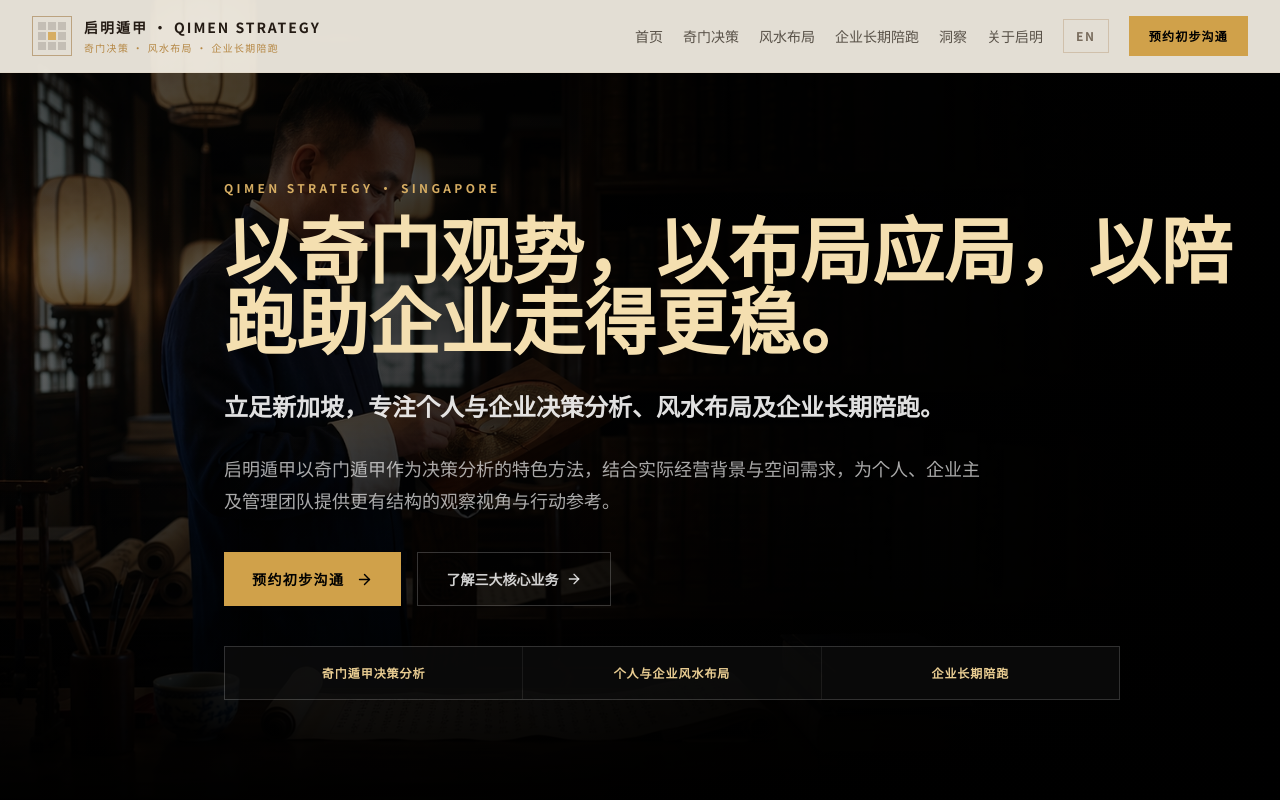
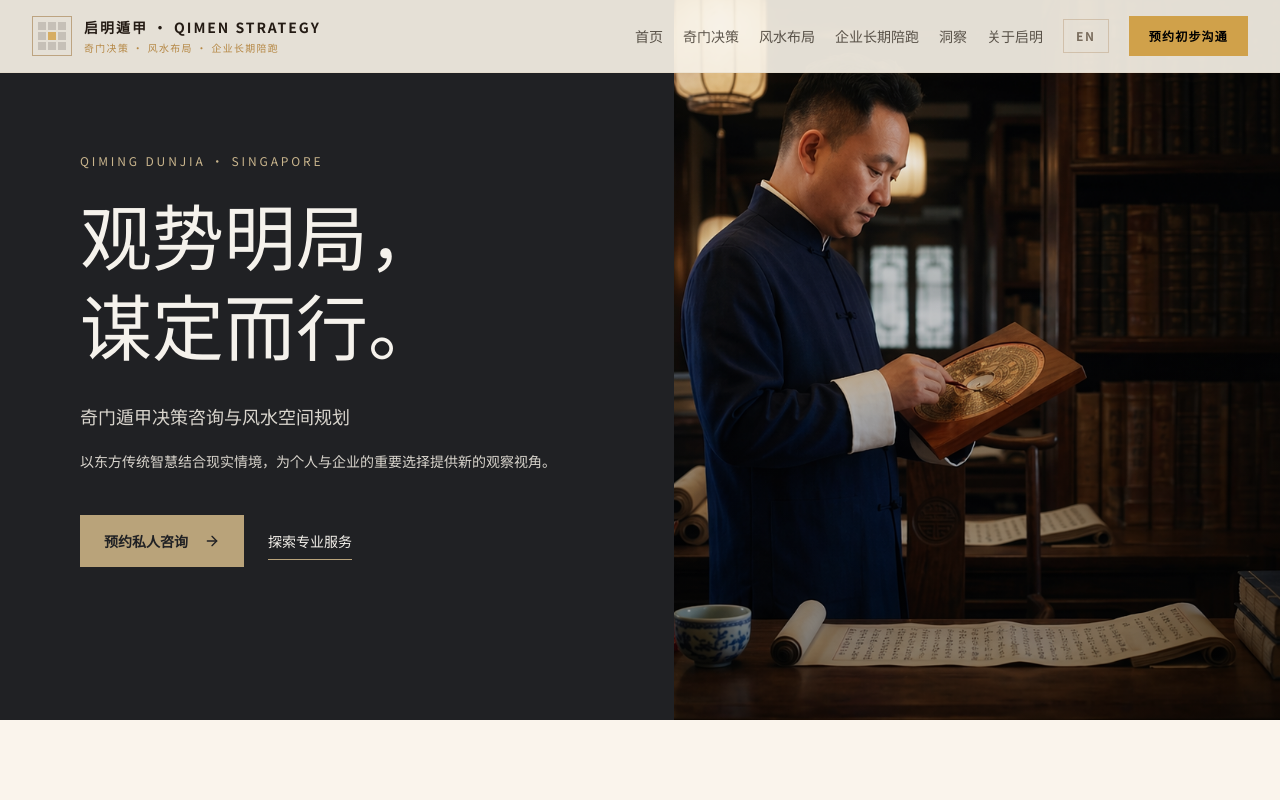
Before and after one commit to BODHIWONG/qmfeng-website, a Next.js app: page / in a window 1280 px wide. Shown: the top 800 px of the page. Built offline with nearby package versions, Linux system fonts and the light colour scheme.

Commit message:
Rebuild hero as editorial split composition

```diff
--- a/components/hero-simple.tsx
+++ b/components/hero-simple.tsx
@@ -1,50 +1,31 @@
 "use client";
-
-import { motion } from "framer-motion";
+import Link from "next/link";
 import { ArrowRight } from "lucide-react";
-import Link from "next/link";
 import { useLanguage } from "@/contexts/language-context";
 import { useLocalizedHref } from "@/hooks/use-localized-href";
-
-const BG_IMAGE = "/master-home-hero.png";
 
 export default function HeroSimple() {
   const { t } = useLanguage();
   const localizeHref = useLocalizedHref();
-
   return (
-    <section className="relative min-h-screen overflow-hidden bg-black text-white">
-      <div className="absolute inset-0">
-        <img src={BG_IMAGE} alt={t("黄启明｜启明遁甲创始人", "Qiming Huang, Founder of Qimen Strategy")} className="h-full w-full object-cover object-center opacity-72" loading="eager" fetchPriority="high" />
-        <div className="absolute inset-0 bg-gradient-to-r from-black/38 via-black/78 to-black/98" />
-        <div className="absolute inset-0 bg-gradient-to-b from-black/15 via-transparent to-black/95" />
-      </div>
-
-      <div className="relative container flex min-h-screen items-center pb-20 pt-32 md:pt-40">
-        <div className="ml-auto w-full max-w-5xl">
-          <motion.p initial={{ opacity: 0, y: 14 }} animate={{ opacity: 1, y: 0 }} className="text-xs font-bold uppercase tracking-[0.28em] text-[#d6ad63]">
-            QIMEN STRATEGY · SINGAPORE
-          </motion.p>
-          <motion.h1 initial={{ opacity: 0, y: 22 }} animate={{ opacity: 1, y: 0 }} transition={{ delay: 0.06 }} className="mt-6 max-w-5xl text-5xl font-semibold leading-[0.98] text-[#f4dfb0] sm:text-6xl lg:text-7xl" style={{ fontFamily: "var(--font-cormorant), var(--font-noto-serif), serif" }}>
-            {t("以奇门观势，以布局应局，以陪跑助企业走得更稳。", "Read the Situation. Align the Space. Build with Ongoing Advisory.")}
-          </motion.h1>
-          <motion.h2 initial={{ opacity: 0, y: 18 }} animate={{ opacity: 1, y: 0 }} transition={{ delay: 0.12 }} className="mt-7 max-w-4xl text-xl font-semibold leading-relaxed text-white/88 md:text-2xl">
-            {t("立足新加坡，专注个人与企业决策分析、风水布局及企业长期陪跑。", "Singapore-based advisory for personal and business decisions, Feng Shui planning, and long-term business support.")}
-          </motion.h2>
-          <motion.p initial={{ opacity: 0, y: 14 }} animate={{ opacity: 1, y: 0 }} transition={{ delay: 0.18 }} className="mt-6 max-w-3xl text-base leading-8 text-white/66 md:text-lg">
-            {t("启明遁甲以奇门遁甲作为决策分析的特色方法，结合实际经营背景与空间需求，为个人、企业主及管理团队提供更有结构的观察视角与行动参考。", "Qimen Strategy applies Qimen Dunjia as a distinctive decision-analysis framework, alongside real business context and spatial needs, to help individuals, founders and leadership teams assess options and plan their next steps.")}
-          </motion.p>
-          <motion.div initial={{ opacity: 0, y: 16 }} animate={{ opacity: 1, y: 0 }} transition={{ delay: 0.24 }} className="mt-9 flex flex-col gap-4 sm:flex-row">
-            <Link href={localizeHref("/contact")} className="inline-flex items-center justify-center gap-3 bg-[#d0a14a] px-7 py-4 text-sm font-bold uppercase tracking-[0.1em] text-black hover:bg-[#e2bd6b]">
-              {t("预约初步沟通", "Arrange an Initial Conversation")}<ArrowRight size={17} />
-            </Link>
-            <Link href="#services" className="inline-flex items-center justify-center gap-2 border border-white/20 px-7 py-4 text-sm font-semibold text-white/82 hover:border-[#d6ad63] hover:text-[#f4dfb0]">
-              {t("了解三大核心业务", "Explore Our Three Core Services")}<ArrowRight size={16} />
-            </Link>
-          </motion.div>
-          <div className="mt-10 grid max-w-4xl grid-cols-1 gap-px border border-white/10 bg-white/10 sm:grid-cols-3">
-            {[t("奇门遁甲决策分析", "Qimen Decision Analysis"), t("个人与企业风水布局", "Personal & Business Feng Shui"), t("企业长期陪跑", "Long-term Business Advisory")].map((item) => <div key={item} className="bg-black/65 px-4 py-4 text-center text-xs font-bold leading-5 uppercase tracking-[0.08em] text-[#e8cc91]">{item}</div>)}
+    <section className="bg-[#202124] text-[#F5F2EC]">
+      <div className="mx-auto grid max-w-[1600px] lg:min-h-[720px] lg:grid-cols-[1fr_0.9fr]">
+        <div className="flex flex-col justify-center px-6 py-20 sm:px-12 lg:px-20 lg:py-28">
+          <p className="text-xs tracking-[0.24em] text-[#C9B58D]">QIMING DUNJIA · SINGAPORE</p>
+          <h1 className="mt-8 text-4xl font-medium leading-[1.15] sm:text-5xl xl:text-7xl" style={{fontFamily:"var(--font-cormorant), var(--font-noto-serif), serif"}}>
+            <span className="block">{t("观势明局，","Strategic decisions.")}</span>
+            <span className="mt-2 block">{t("谋定而行。","Thoughtful spatial planning.")}</span>
+          </h1>
+          <p className="mt-7 max-w-lg text-lg leading-relaxed text-[#DAD6CE]">{t("奇门遁甲决策咨询与风水空间规划","Qimen Dunjia Decision Advisory & Feng Shui Planning")}</p>
+          <p className="mt-4 max-w-lg text-sm leading-7 text-[#DAD6CE]">{t("以东方传统智慧结合现实情境，为个人与企业的重要选择提供新的观察视角。","Eastern wisdom and real-world perspectives for important personal and business decisions.")}</p>
+          <div className="mt-10 flex flex-wrap items-center gap-6">
+            <Link href={localizeHref("/contact")} className="inline-flex items-center gap-4 bg-[#B9A37A] px-6 py-4 text-sm font-semibold text-[#202124] hover:bg-[#DAD6CE] focus-visible:outline focus-visible:outline-2">{t("预约私人咨询","Private consultation")}<ArrowRight size={16}/></Link>
+            <a href="#services" className="border-b border-[#B9A37A] py-2 text-sm hover:text-[#C9B58D]">{t("探索专业服务","Explore our services")}</a>
           </div>
+        </div>
+        <div className="relative min-h-[340px] overflow-hidden sm:min-h-[460px] lg:min-h-full">
+          <img src="/master-home-hero.png" alt={t("启明遁甲创始人","Founder of Qiming Dunjia")} className="absolute inset-0 h-full w-full object-cover object-[30%_center]" loading="eager" fetchPriority="high"/>
+          <div className="pointer-events-none absolute inset-0 bg-gradient-to-t from-black/35 to-transparent"/>
         </div>
       </div>
     </section>
```
